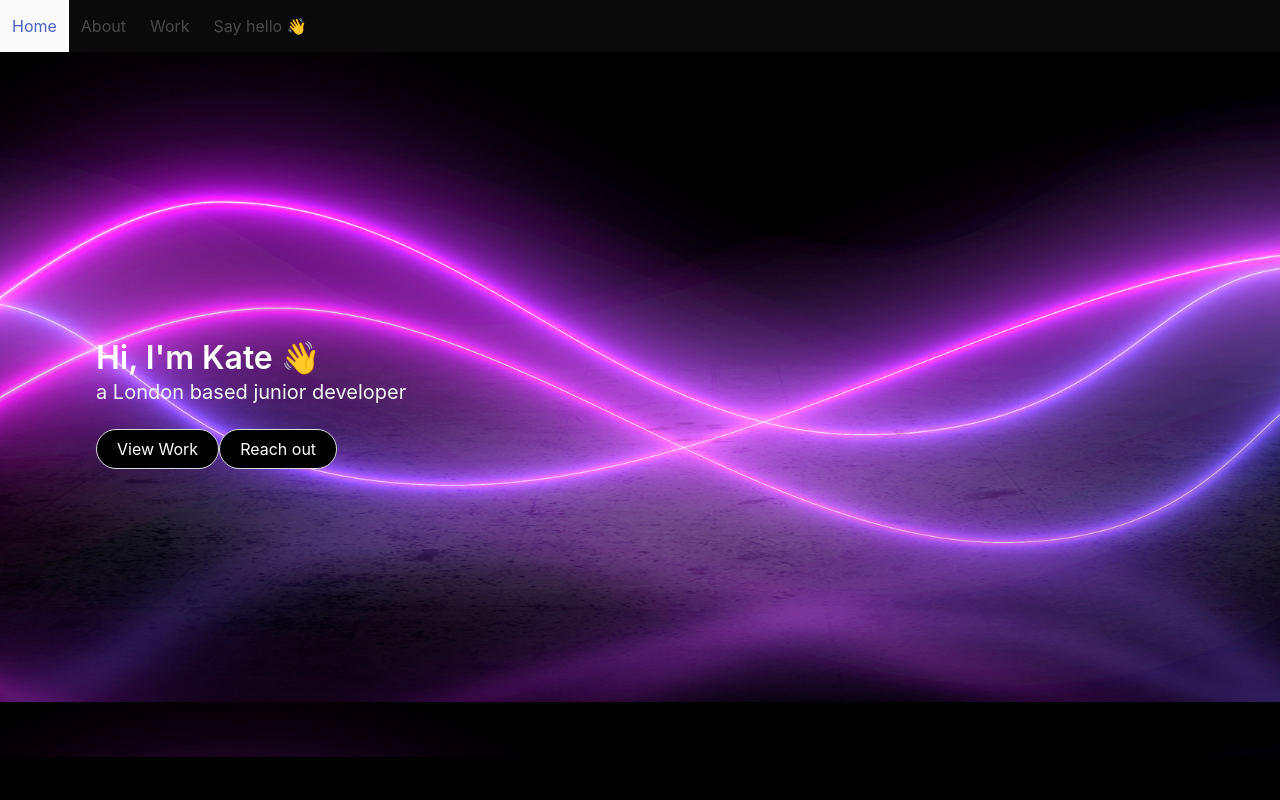
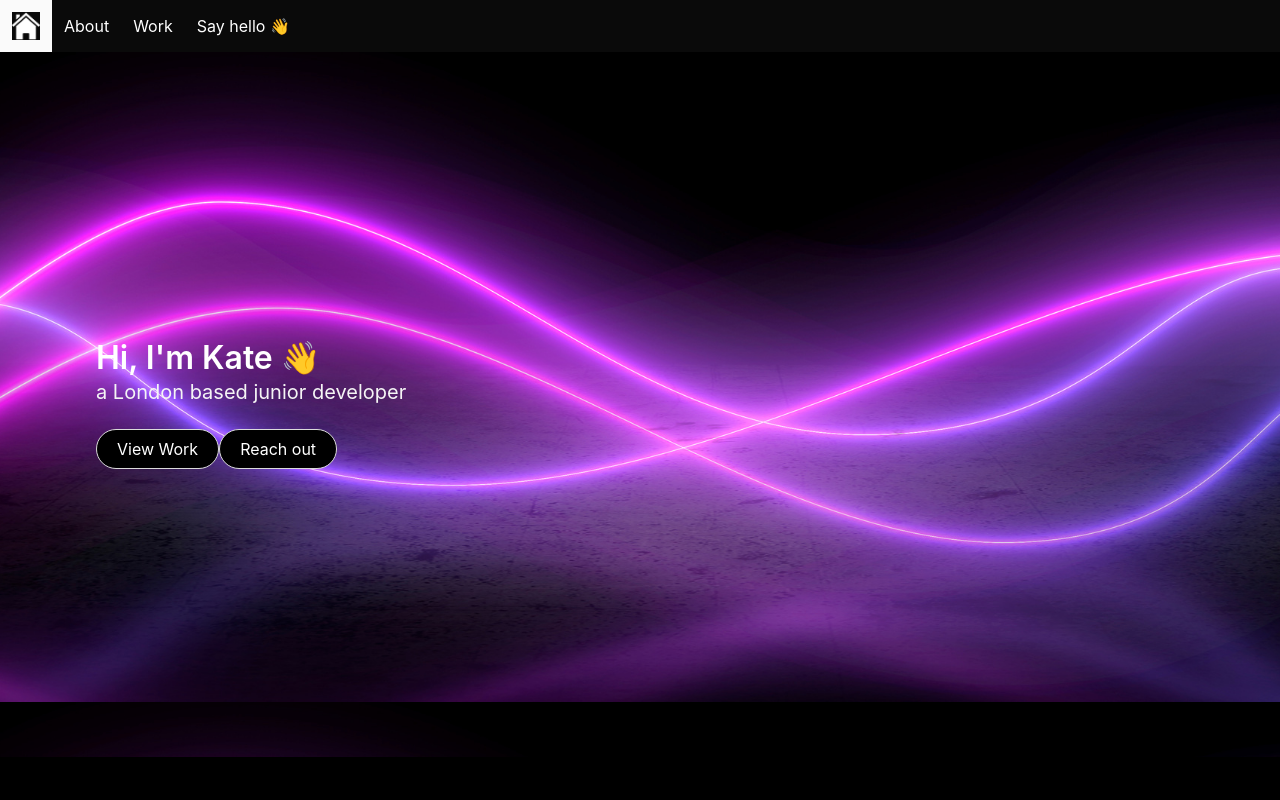
Before and after one commit to iTechKateJoyce/portfolio, a React app: page / in a window 1280 px wide. Shown: the top 800 px of the page. Built offline with nearby package versions, Linux system fonts and the light colour scheme; the HTML template or start-up script is replaced by a standard one.

Commit message:
nav ammends

```diff
--- a/src/components/Navbar.js
+++ b/src/components/Navbar.js
@@ -4,10 +4,12 @@ import { Link } from 'react-router-dom'
 export default function Navbar() {
   return <div>
     <nav className="navbar is-black">
-    <Link className="navbar-item" to={'/'}>Home</Link>
-      <Link className="navbar-item" to={'/About'}>About</Link>
-      <Link className="navbar-item" to={'/Projects'}>Work</Link>
-      <Link className="navbar-item" to={'/Contact'}>Say hello 👋</Link>
+    <Link className="navbar-item" to={'/'}>
+      <img src="../images/logo.png"/>
+    </Link>
+      <Link id="navItemAbout" className="navbar-item" to={'/About'}>About</Link>
+      <Link id="navItemWork" className="navbar-item" to={'/Projects'}>Work</Link>
+      <Link id="navItemHello" className="navbar-item" to={'/Contact'}>Say hello 👋</Link>
     </nav>
   </div >
 }
--- a/src/styles/style.scss
+++ b/src/styles/style.scss
@@ -51,3 +51,22 @@
   display: flex;
   justify-content: center;
 }
+
+.navbar-item {
+  color: white;
+}
+
+#navItemAbout:focus {
+  color: #fff066;
+  background: #0a0a0a;
+}
+
+#navItemHello:focus {
+  color: #5271ff;
+  background: #0a0a0a;
+}
+
+#navItemWork:focus {
+  color: #ff66c4;
+  background: #0a0a0a;
+}
```
Also changed, not shown: src/images/logo.png (added).
